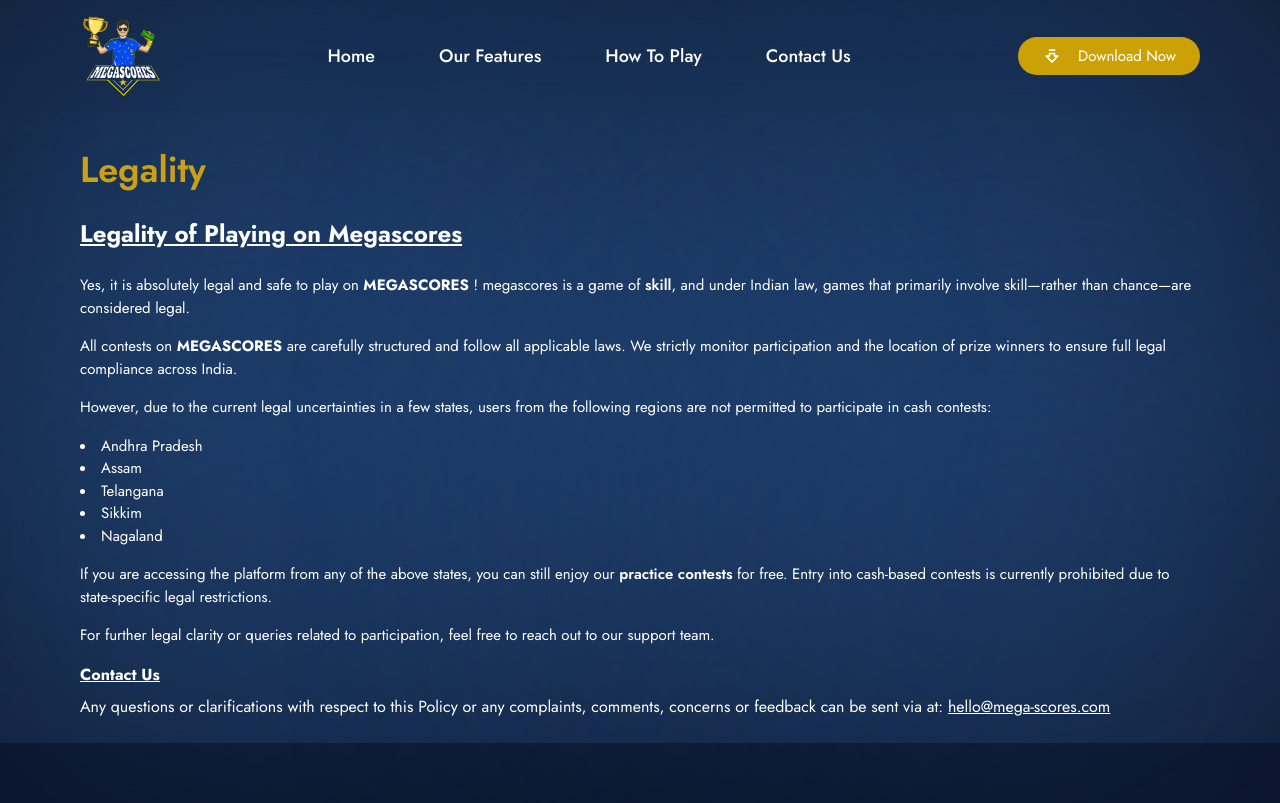
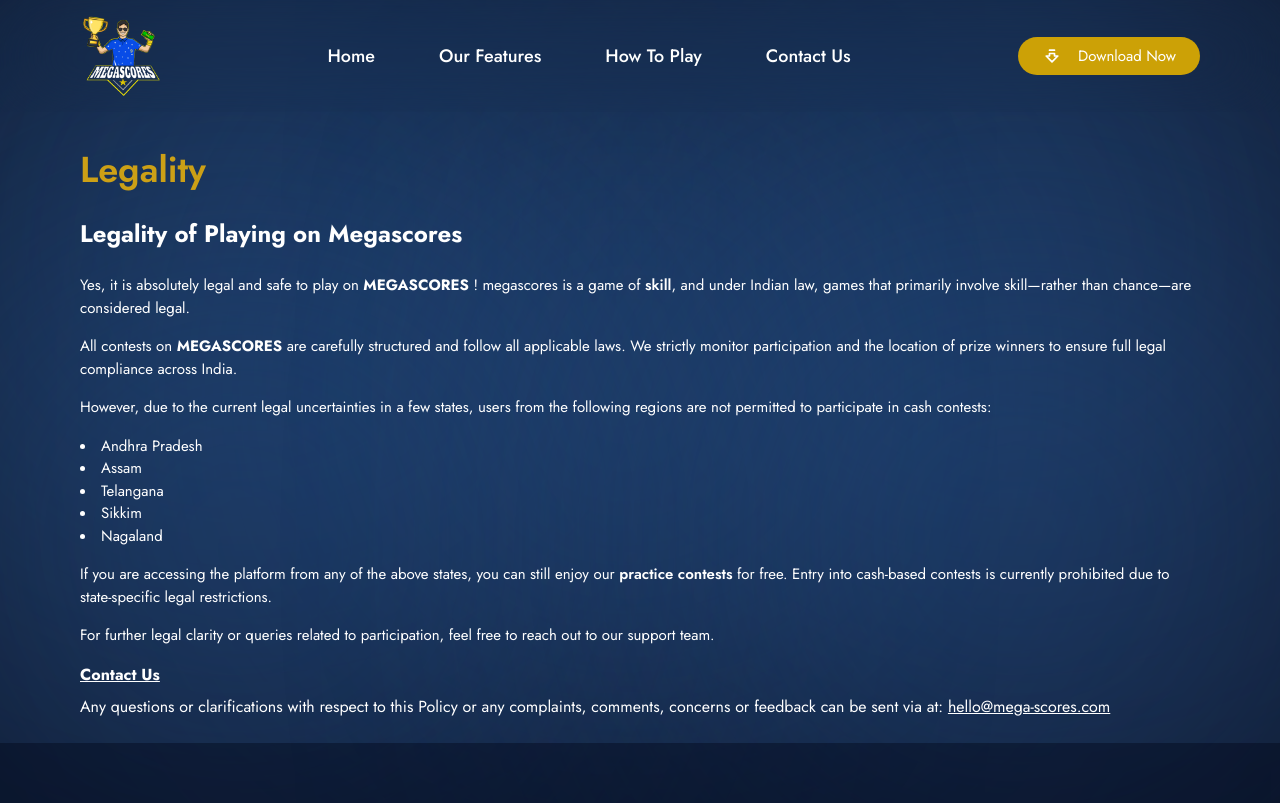
Before and after one commit to img-website/megascores, a website: page legality.html in a window 1280 px wide. Shown: the top 803 px of the page. Drawn offline with Linux system fonts and the light colour scheme.

Commit message:
issue fixed

```diff
--- a/legality.html
+++ b/legality.html
@@ -152,7 +152,7 @@
 
         <div class="pb-6">
             <div class="mt-3">
-                <h2 class="text-2xl font-bold text-white mb-6"><u>Legality of Playing on Megascores</u></h2>
+                <h2 class="text-2xl font-bold text-white mb-6">Legality of Playing on Megascores</h2>
                 <p class="text-white mb-4">
                     Yes, it is absolutely legal and safe to play on <strong><b>MEGASCORES</b></strong> ! megascores is a
                     game of
```
